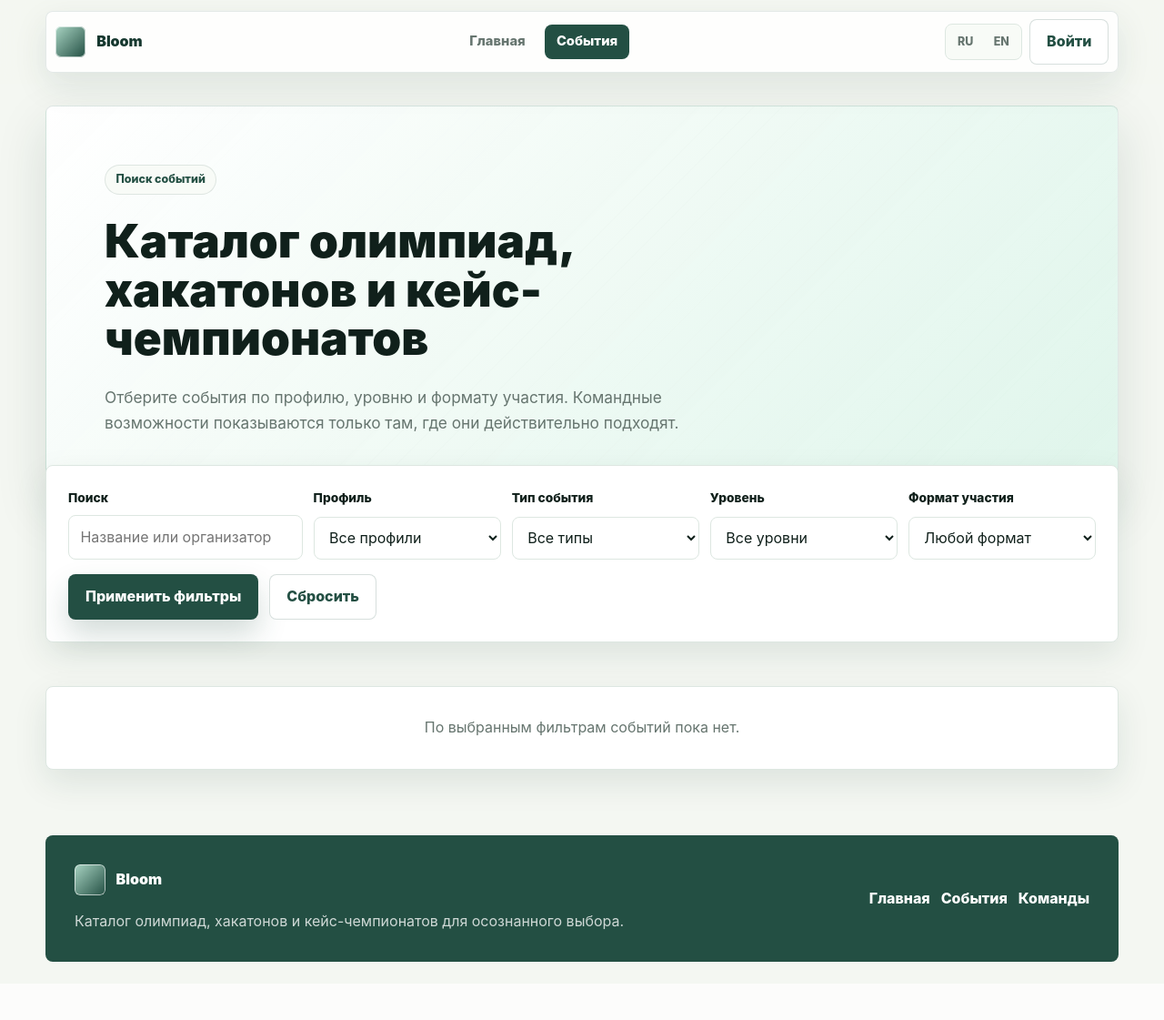
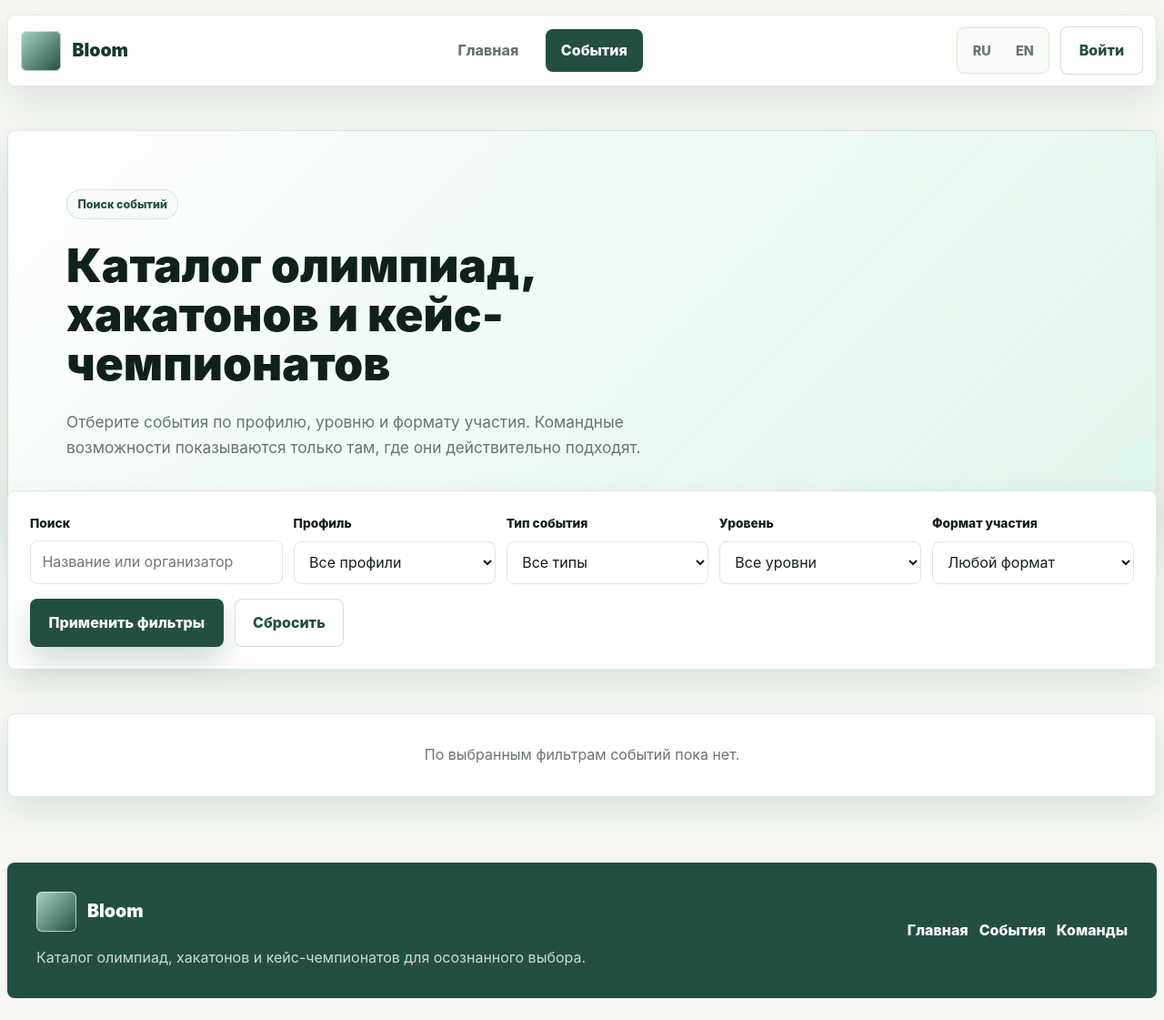
Before and after one commit to NikitOK11/Bloom, a Django app: template backend/apps/web/templates/web/event_list.html in a window 1280 px wide. Shown: the whole page at 91% size. Before the commit the page ends 1057 px from the top, so only its background shows below. Run offline with Django 3.2, Linux system fonts and the light colour scheme; the template is opened without the code that fills it, so the values that code supplies are empty.

Commit message:
Strengthen landing layout scale

```diff
--- a/backend/apps/web/static/web/styles.css
+++ b/backend/apps/web/static/web/styles.css
@@ -84,14 +84,14 @@ h3 {
     position: sticky;
     top: 0;
     z-index: 20;
-    padding: var(--space-3) 0;
+    padding: var(--space-4) 0;
     background: rgba(244, 247, 242, 0.86);
     backdrop-filter: blur(18px);
 }
 
 .nav-shell,
 .page-shell {
-    width: min(1180px, calc(100% - 2rem));
+    width: min(1440px, calc(100% - 1rem));
     margin: 0 auto;
 }
 
@@ -99,9 +99,9 @@ h3 {
     display: flex;
     align-items: center;
     justify-content: space-between;
-    gap: var(--space-4);
-    min-height: 58px;
-    padding: 0.48rem 0.6rem;
+    gap: var(--space-5);
+    min-height: 76px;
+    padding: 0.75rem 0.9rem;
     border: 1px solid rgba(35, 79, 67, 0.12);
     border-radius: var(--radius-lg);
     background: rgba(255, 255, 255, 0.88);
@@ -113,12 +113,13 @@ h3 {
     align-items: center;
     gap: var(--space-3);
     color: var(--color-deep-dark);
+    font-size: 1.22rem;
     font-weight: 900;
 }
 
 .brand-mark {
-    width: 2.1rem;
-    height: 2.1rem;
+    width: 2.75rem;
+    height: 2.75rem;
     border-radius: var(--radius-md);
     background:
         linear-gradient(135deg, rgba(191, 234, 216, 0.86), rgba(35, 79, 67, 0.92)),
@@ -132,15 +133,15 @@ h3 {
     display: flex;
     align-items: center;
     flex-wrap: wrap;
-    gap: var(--space-2);
+    gap: var(--space-3);
 }
 
 .nav-link {
-    min-height: 2.2rem;
-    padding: 0.46rem 0.82rem;
+    min-height: 2.85rem;
+    padding: 0.68rem 1.08rem;
     border-radius: var(--radius-lg);
     color: var(--color-muted);
-    font-size: 0.92rem;
+    font-size: 1rem;
     font-weight: 800;
 }
 
@@ -151,28 +152,28 @@ h3 {
 
 .nav-user {
     color: var(--color-muted);
-    font-size: 0.9rem;
+    font-size: 1rem;
 }
 
 .language-switcher {
     display: inline-flex;
     align-items: center;
     gap: 2px;
-    padding: 3px;
+    padding: 4px;
     border: 1px solid var(--color-border);
     border-radius: var(--radius-lg);
     background: var(--color-surface-tint);
 }
 
 .language-option {
-    min-height: 2rem;
-    padding: 0.32rem 0.58rem;
+    min-height: 2.55rem;
+    padding: 0.48rem 0.72rem;
     border: 1px solid transparent;
     border-radius: var(--radius-md);
     background: transparent;
     color: var(--color-muted);
     font: inherit;
-    font-size: 0.78rem;
+    font-size: 0.9rem;
     font-weight: 850;
     cursor: pointer;
 }
@@ -187,7 +188,7 @@ h3 {
 }
 
 .page-shell {
-    padding: var(--space-5) 0 var(--space-8);
+    padding: var(--space-6) 0 var(--space-8);
 }
 
 .page-section {
@@ -202,10 +203,10 @@ h3 {
 .landing-hero {
     display: grid;
     grid-template-columns: minmax(0, 1fr) minmax(320px, 0.92fr);
-    gap: var(--space-6);
+    gap: clamp(2.25rem, 5vw, 5rem);
     align-items: center;
-    min-height: 620px;
-    padding: clamp(1.5rem, 4vw, 3.5rem);
+    min-height: 700px;
+    padding: clamp(2.5rem, 5vw, 5.5rem);
     border: 1px solid rgba(35, 79, 67, 0.1);
     border-radius: var(--radius-lg);
     background: var(--color-surface);
@@ -262,7 +263,7 @@ h3 {
 .hero-content {
     display: grid;
     gap: var(--space-5);
-    max-width: 720px;
+    max-width: 780px;
 }
 
 .hero-kicker,
@@ -339,7 +340,7 @@ h3 {
 
 .hero-gallery {
     position: relative;
-    min-height: 430px;
+    min-height: 520px;
     overflow: hidden;
     border-radius: var(--radius-lg);
     background: var(--color-bg-soft);
@@ -679,8 +680,8 @@ h3 {
     display: inline-flex;
     align-items: center;
     justify-content: center;
-    min-height: 2.7rem;
-    padding: 0.72rem 1.12rem;
+    min-height: 2.95rem;
+    padding: 0.8rem 1.22rem;
     border: 1px solid transparent;
     border-radius: var(--radius-lg);
     font: inherit;
@@ -753,7 +754,7 @@ textarea {
 }
 
 .message-list {
-    width: min(1180px, calc(100% - 2rem));
+    width: min(1440px, calc(100% - 1rem));
     margin: var(--space-4) auto 0;
     padding: 0;
     list-style: none;
@@ -828,7 +829,7 @@ textarea {
 }
 
 .site-footer {
-    width: min(1180px, calc(100% - 2rem));
+    width: min(1440px, calc(100% - 1rem));
     margin: 0 auto var(--space-5);
     padding: var(--space-6);
     border-radius: var(--radius-lg);
--- a/backend/apps/web/templates/web/base.html
+++ b/backend/apps/web/templates/web/base.html
@@ -7,7 +7,7 @@
     <meta charset="utf-8">
     <meta name="viewport" content="width=device-width, initial-scale=1">
     <title>{% block title %}{% trans "Bloom" %}{% endblock %}</title>
-    <link rel="stylesheet" href="{% static 'web/styles.css' %}?v=reference-landing-20260429">
+    <link rel="stylesheet" href="{% static 'web/styles.css' %}?v=reference-landing-wide-20260429">
 </head>
 <body>
     <header class="site-header">
```
Also changed, not shown: backend/apps/web/tests/test_events.py (+1 -1 lines).
